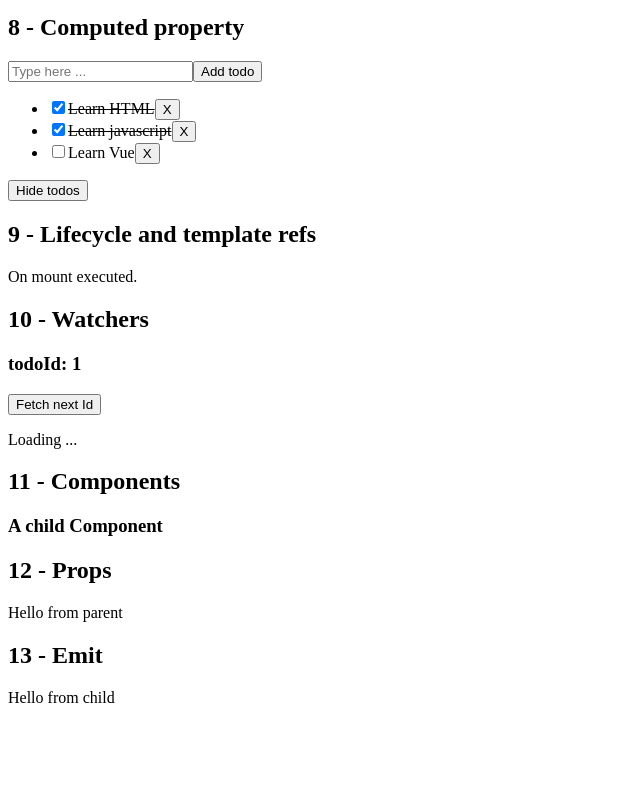
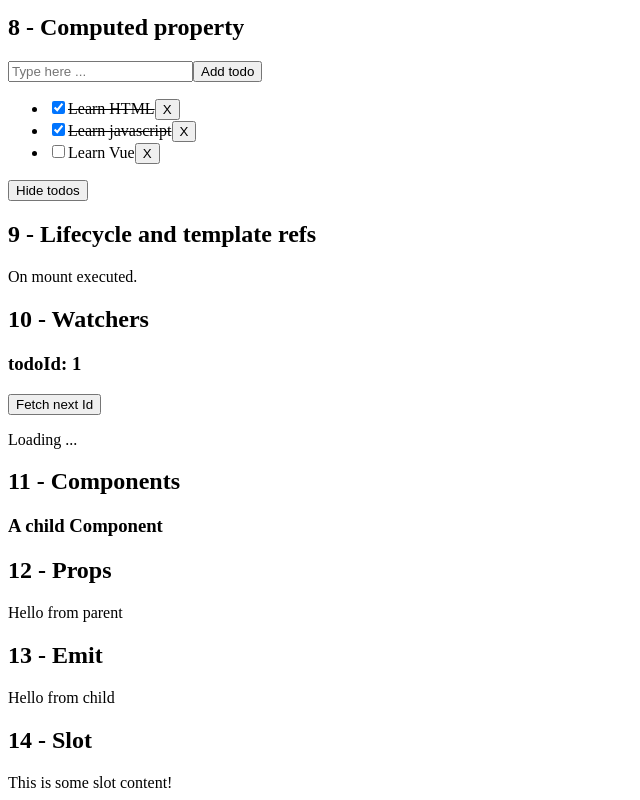
Before and after one commit to DavidQP/official-vue-tutorial, a Vue app: page / in a window 1280 px wide. Shown: the part 828-1628 px from the top of the page, without its empty margins (0-640 px from the left). Before the commit the page ends 1551 px from the top, so only its background shows below. Built offline with nearby package versions, Linux system fonts and the light colour scheme; no server answers.

Commit message:
Add slot section

```diff
--- a/src/App.vue
+++ b/src/App.vue
@@ -14,6 +14,7 @@ import Watchers from '@/components/Watchers.vue'
 import Component from '@/components/Component.vue'
 import Props from '@/components/Props.vue'
 import Emit from '@/components/Emit.vue'
+import SlotComponent from '@/components/SlotComponent.vue'
 
 const title = ref('Vue Official tutorial')
 const section = ref(0);
@@ -41,4 +42,7 @@ const childMsg = ref('No child msg yet')
   <Emit :section="13" @response="(msg) => childMsg = msg" />
   <p>{{ childMsg }}</p>
   <!-- End Emit section -->
+  <SlotComponent :section="14">
+    This is some slot content!
+  </SlotComponent>
 </template>
--- /dev/null
+++ b/src/components/SlotComponent.vue
@@ -0,0 +1,25 @@
+<script setup>
+import { ref, onMounted } from 'vue'
+
+const props = defineProps({
+  section: {
+    type: Number,
+    default: 0
+  }
+})
+
+const title = ref('Slot')
+const titleElementRef = ref(null)
+
+// functions
+
+onMounted(() => {
+  titleElementRef.value.textContent = `${props.section} - ${title.value}`
+})
+
+</script>
+
+<template>
+  <h2 ref="titleElementRef"></h2>
+  <slot>Fallback content</slot>
+</template>
```
